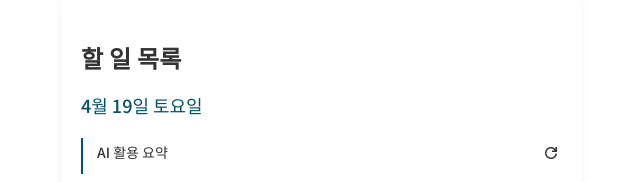
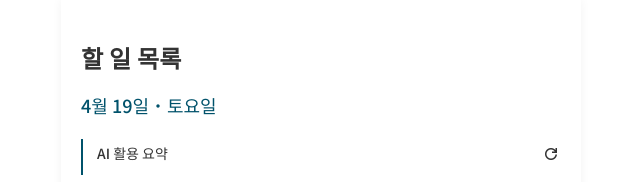
Before and after one commit to jrisun/Clush-todo-app, a React (Vite) app: page / in a window 1280 px wide. Shown: the top 182 px of the page, without its empty margins (319-959 px from the left). Built offline with nearby package versions, Linux system fonts and the light colour scheme; no server answers.

Commit message:
refactor: API 함수 이름 변경 및 헤더 날짜 형식 수정

```diff
--- a/src/api/todoApi.jsx
+++ b/src/api/todoApi.jsx
@@ -8,30 +8,30 @@ export const getTodoList = async () => {
     return result.data;
 }
 
-export const postTodo = async (todoObj) => {
+export const createTodo = async (todoObj) => {
     const result = await axios.post(`${prefix}`, todoObj);
     return result.data;
 }
 
-export const patchTodo = async (id, todoObj) => {
+export const updateTodo = async (id, todoObj) => {
     const result = await axios.patch(`${prefix}/${id}`, todoObj);
     return result.data;
 }
 
-export const postTodoPin = async (id, isFixed) => {
+export const pinTodo = async (id, isFixed) => {
     const result = await axios.post(`${prefix}/${id}/pin`, {isFixed});
     return result.data;
 }
-export const postTodoUnpin = async (id, isFixed) => {
+export const unpinTodo = async (id, isFixed) => {
     const result = await axios.post(`${prefix}/${id}/unpin`, {isFixed});
     return result.data;
 }
 
-export const postTodoComplete = async (id, isCompleted) => {
+export const completeTodo = async (id, isCompleted) => {
     const result = await axios.post(`${prefix}/${id}/complete`, {isCompleted});
     return result.data;
 }
-export const postTodoUnComplete = async (id, isCompleted) => {
+export const uncompleteTodo = async (id, isCompleted) => {
     const result = await axios.post(`${prefix}/${id}/uncomplete`, {isCompleted});
     return result.data;
 }
--- a/src/components/common/Header.jsx
+++ b/src/components/common/Header.jsx
@@ -1,11 +1,9 @@
 const Header = () => {
     const now = new Date();
 
-    const formattedDate = new Intl.DateTimeFormat('ko-KR', {
-        month: 'long',
-        day: 'numeric',
-        weekday: 'long'
-    }).format(now);
+    const month = now.getMonth() + 1;
+    const day = now.getDate();
+    const weekday = new Intl.DateTimeFormat('ko-KR', {weekday: 'long'}).format(now);
 
     return (
         <header className="header">
@@ -17,7 +15,7 @@ const Header = () => {
                     </div> */}
                 </div>
                 <div className="date">
-                    {formattedDate}
+                    {month}월 {day}일<i className="bi bi-dot"></i>{weekday}
                 </div>
             </div>
         </header>
--- a/src/components/todo/TodoEditModal.jsx
+++ b/src/components/todo/TodoEditModal.jsx
@@ -1,5 +1,5 @@
 import { useState } from "react";
-import { patchTodo } from "../../api/todoApi";
+import { updateTodo } from "../../api/todoApi";
 import "./TodoEditModal.css";
 
 const TodoEditModal = ({ todo, onClose, onUpdate }) => {
@@ -9,7 +9,7 @@ const TodoEditModal = ({ todo, onClose, onUpdate }) => {
         if (!description.trim()) return alert("할 일은 공백일 수 없습니다.");
 
         try {
-            await patchTodo(todo.id, { description });
+            await updateTodo(todo.id, { description });
             onUpdate();
             onClose();
         } catch (e) {
--- a/src/components/todo/TodoItem.jsx
+++ b/src/components/todo/TodoItem.jsx
@@ -1,4 +1,4 @@
-import { deleteTodo, postTodoComplete, postTodoPin, postTodoUnComplete, postTodoUnpin } from "../../api/todoApi";
+import { deleteTodo, completeTodo, pinTodo, uncompleteTodo, unpinTodo } from "../../api/todoApi";
 
 const TodoItem = ({ todo, onUpdate, onEdit, isCompleted = false }) => {
 
@@ -11,9 +11,9 @@ const TodoItem = ({ todo, onUpdate, onEdit, isCompleted = false }) => {
     const handleTodoComplete = async () => {
         try {
             if (todo.isCompleted) {
-                await postTodoUnComplete(todo.id, false);
+                await uncompleteTodo(todo.id, false);
             } else {
-                await postTodoComplete(todo.id, true);
+                await completeTodo(todo.id, true);
             }
             onUpdate(); // 목록 새로고침
         } catch (e) {
@@ -24,9 +24,9 @@ const TodoItem = ({ todo, onUpdate, onEdit, isCompleted = false }) => {
     const handleTodoPin = async () => {
         try {
             if(todo.isFixed) {
-                await postTodoUnpin(todo.id, false);
+                await unpinTodo(todo.id, false);
             } else {
-                await postTodoPin(todo.id, true);
+                await pinTodo(todo.id, true);
             }
             onUpdate();
         } catch (e) {
--- a/src/pages/todo/IndexPage.jsx
+++ b/src/pages/todo/IndexPage.jsx
@@ -1,6 +1,6 @@
 import { useEffect, useState } from "react";
 import BasicLayout from "../../layouts/BasicLayout"
-import { getTodoList, postTodo } from "../../api/todoApi";
+import { getTodoList, createTodo } from "../../api/todoApi";
 import TodoInput from "../../components/todo/TodoInput";
 import TodoListGroup from "../../components/todo/TodoListGroup";
 import TodoEditModal from "../../components/todo/TodoEditModal";
@@ -25,7 +25,7 @@ const IndexPage = () => {
     }, []);
 
     const handleAddTodo = async (todoObj) => {
-        await postTodo(todoObj);
+        await createTodo(todoObj);
         fetchTodoList();
     };
 
--- a/src/router/root.jsx
+++ b/src/router/root.jsx
@@ -1,7 +1,7 @@
 import { lazy, Suspense } from "react";
 import { createBrowserRouter } from "react-router-dom";
 
-const Loading = "";
+const Loading = <div></div>;
 const Todo = lazy(() => import("../pages/todo/IndexPage"));
 
 const root = createBrowserRouter([
--- a/src/styles/_reset.css
+++ b/src/styles/_reset.css
@@ -1,53 +1,36 @@
 /* 초기화 css */
-*,
-*::before,
-*::after {
+*, *::before, *::after {
     box-sizing: border-box;
 }
 
 body {
     font-family: var(--font-base);
-    font-weight: 400;
-    font-size: 16px;
+    /* font-size: 16px; */
     line-height: 1;
     color: var(--color-dark);
 }
 
-body,
-h1,
-h2,
-h3,
-h4,
-h5,
-h6,
-p,
-ol,
-ul,
-li,
-table,
-th,
-td,
-form,
-fieldset,
-legend,
-label,
-figure {
+html, body, div, span, applet, object, iframe,
+h1, h2, h3, h4, h5, h6, p, blockquote, pre,
+a, abbr, acronym, address, big, cite, code,
+del, dfn, em, img, ins, kbd, q, s, samp,
+small, strike, strong, sub, sup, tt, var,
+b, u, i, center,
+dl, dt, dd, ol, ul, li,
+fieldset, form, label, legend,
+table, caption, tbody, tfoot, thead, tr, th, td,
+article, aside, canvas, details, embed,
+figure, figcaption, footer, header, hgroup,
+menu, nav, output, ruby, section, summary,
+time, mark, audio, video {
     margin: 0;
     padding: 0;
     border: 0
 }
 
 table {
-    border-collapse: collapse
-}
-
-h1,
-h2,
-h3,
-h4,
-h5,
-h6 {
-    font-weight: 300
+	border-collapse: collapse;
+	border-spacing: 0;
 }
 
 img {
@@ -60,12 +43,8 @@ a {
     color: var(--color-dark)
 }
 
-input,
-select,
-button {
-    font-family: var(--font-base);
-    font-weight: 400;
-    font-size: 16px;
+input, select, button {
+    font: inherit;
     line-height: 1;
     color: var(--color-dark);
     vertical-align: middle
@@ -77,39 +56,11 @@ button {
     cursor: pointer
 }
 
-input[type="text"],
-input[type="text"]:focus {
-    border: 1px solid #ddd;
-    box-sizing: border-box
-}
-
-article,
-aside,
-details,
-figcaption,
-figure,
-footer,
-header,
-hgroup,
-menu,
-nav,
-section {
+article, aside, details, figcaption, figure,
+footer, header, hgroup, menu, nav, section {
     display: block
 }
 
-ul[role='list'],
-ol[role='list'] {
+ul[role='list'], ol[role='list'] {
     list-style: none;
 }
-
-/* 폰트 크기의 팽창을 방지합니다. */
-html {
-    -moz-text-size-adjust: none;
-    -webkit-text-size-adjust: none;
-    text-size-adjust: none;
-}
-
-/* 고정된 모든 항목에는 여분의 스크롤 여백이 있어야 합니다. */
-:target {
-    scroll-margin-block: 5ex;
-}
```
